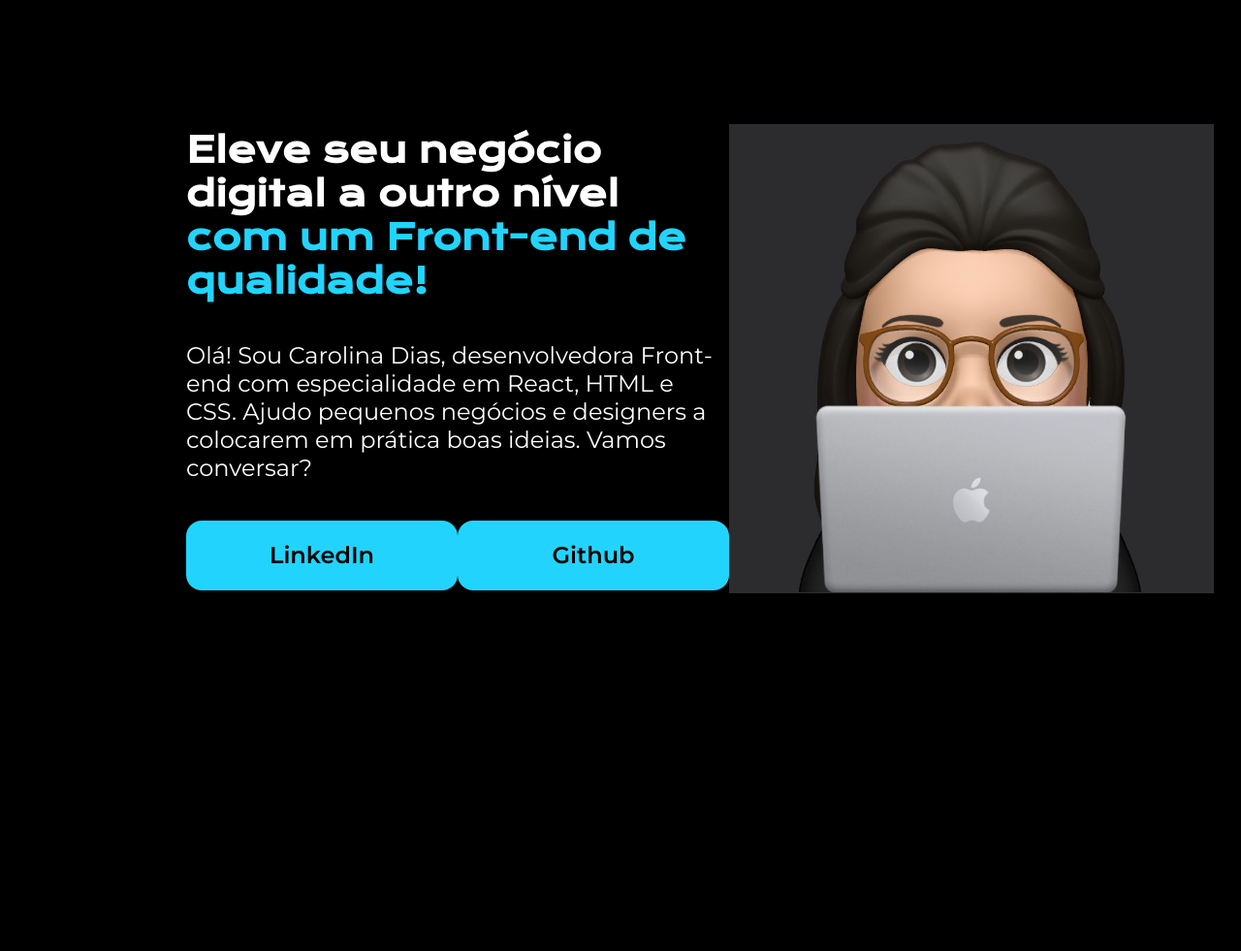
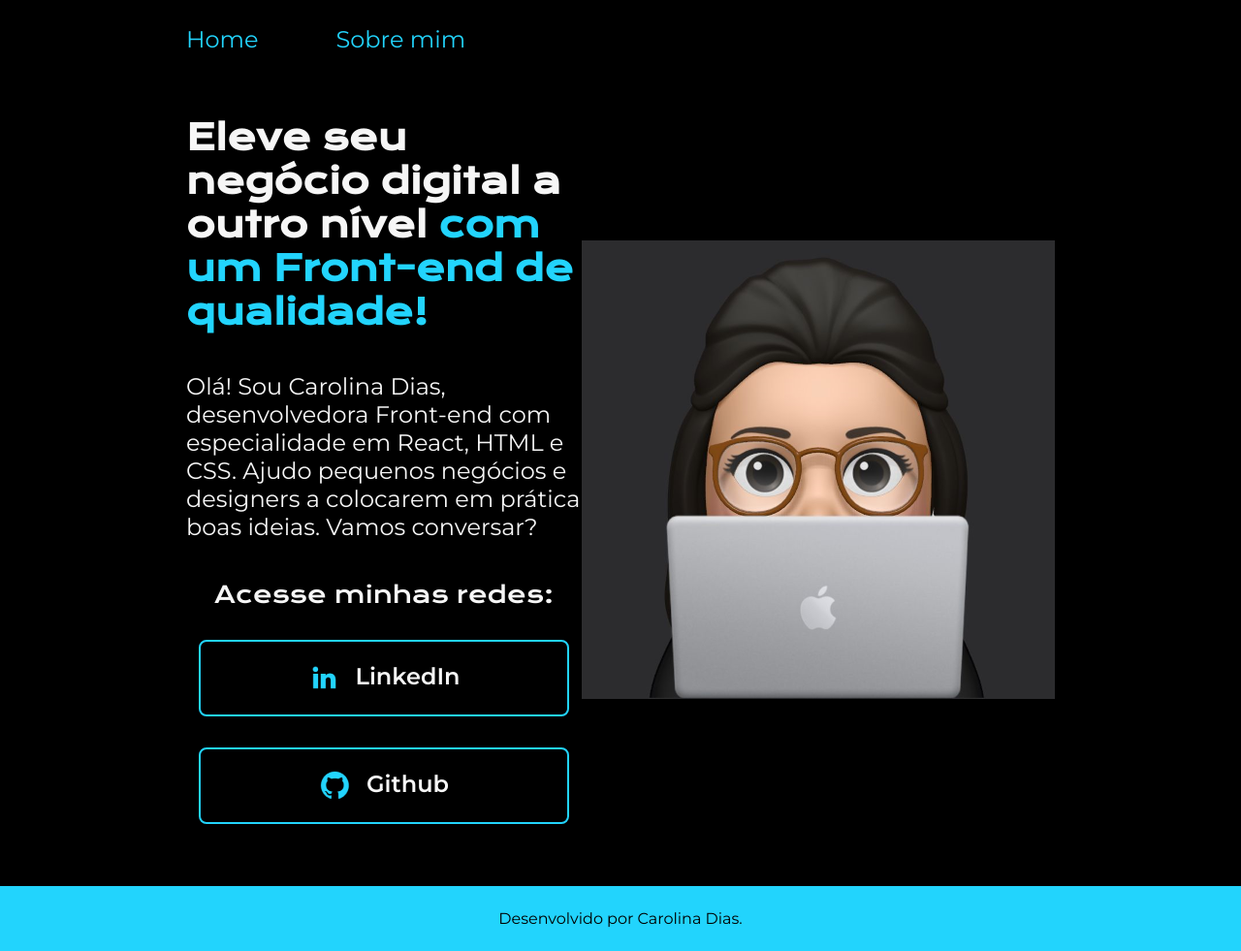
Before and after one commit to carolinadiasdc/folder-web, a plain HTML site: page index.html in a window 1280 px wide. Shown: the whole page at 97% size. Before the commit the page ends 928 px from the top, so only its background shows below. Drawn offline with nearby package versions, Linux system fonts and the light colour scheme.

Commit message:
Adding a new page

```diff
--- a/index.html
+++ b/index.html
@@ -4,10 +4,15 @@
     <meta charset="UTF-8">
     <meta name="viewport" content="width=device-width, initial-scale=1.0">
     <title>Document</title>
-    <link rel="stylesheet" href="style.css">
+    <link rel="stylesheet" href="./styles/style.css">
 </head>
 <body>
-    <header>
+    <header class="cabecalho">
+        <nav class="cabecalho__menu">
+            <a class="cabecalho__menu__link" href="index.html">Home</a>
+            <a class="cabecalho__menu__link" href="about.html">Sobre mim</a>
+        </nav>
+    </header>
         <main class="apresentacao">
             <section class="apresentacao__conteudo">
                 <h1 class="apresentacao__conteudo__titulo">Eleve seu negócio digital a outro nível <strong class="titulo-destaque">com um Front-end de qualidade!</strong></h1>
@@ -17,12 +22,21 @@
                     Vamos conversar?
                 </p>
                 <div class="apresentacao__links">
-                    <a class="apresentacao__links_link" href="https://www.linkedin.com/in/carolinadiasdc/" target="_blank">LinkedIn</a>
-                    <a class="apresentacao__links_link" href="https://github.com/carolinadiasdc" target="_blank">Github</a>
+                    <h2 class="apresentacao__links__subtitulo">Acesse minhas redes:</h2>
+                    <a class="apresentacao__links_link" href="https://www.linkedin.com/in/carolinadiasdc/" target="_blank">
+                        <img src="./assets/linkedin.png" alt="ícone LinkedIn">
+                        LinkedIn
+                    </a>
+                    <a class="apresentacao__links_link" href="https://github.com/carolinadiasdc" target="_blank">
+                        <img src="./assets/github.png" alt="ícone Github">
+                        Github
+                    </a>
                 </div>
             </section>
-            <img src="foto_perfil.jpeg" alt="Foto da Carolina programando">
+            <img src="./assets/foto_perfil - Copia.png" alt="Foto da Carolina programando">
         </main>
-    </header>
+    <footer class="rodape">
+        <p>Desenvolvido por Carolina Dias.</p>
+    </footer>
 </body>
 </html>
--- a/style.css
+++ /dev/null
@@ -1,74 +0,0 @@
-@import url('https://fonts.googleapis.com/css2?family=Krona+One&family=Montserrat:wght@400;600&display=swap');
-
-* {
-
-    margin: 0;
-    padding: 0;
-}
-
-body {
-
-    height: 100vh;
-    box-sizing: content-box;
-    background-color: black;
-    color: white;
-
-}
-
-.titulo-destaque {
-
-    color: #22D4FD;
-}
-
-.apresentacao {
-
-    margin: 10% 15%;
-    display: flex;
-    align-items: center;
-    justify-content: space-between;
-}
-
-.apresentacao__conteudo {
-
-    width: 615px;
-    display: flex;
-    flex-direction: column;
-    gap: 40px;
-}
-
-.apresentacao__conteudo__titulo {
-
-    font-size: 36px ;
-    font-family:'Krona One', sans-serif;
-}
-
-.apresentacao__conteudo__paragrafo {
-
-    font-size: 24px;
-    font-family: 'Montserrat', sans-serif;
-}
-
-.apresentacao__links {
-
-    display: flex;
-    justify-content: space-between;
-}
-
-.apresentacao__links_link {
-
-    background-color: #22D4FD;
-    width: 280px;
-    text-align: center;
-    border-radius: 16px;
-    font-family: 'Montserrat', sans-serif;
-    font-size: 24px;
-    font-weight: 600;
-    padding: 21.5px 0;
-    text-decoration: none;
-    color: #000000;
-
-}
-
-img {
-    width: 500px;
-}
--- /dev/null
+++ b/styles/style.css
@@ -0,0 +1,116 @@
+@import url('https://fonts.googleapis.com/css2?family=Krona+One&family=Montserrat:wght@400;600&display=swap');
+
+:root {
+    --cor-primaria: #000000;
+    --cor-secundaria:#F6F6F6;
+    --cor-terciaria: #22d4FD;
+    --cor-hover: #272727;
+
+    --font-primaria: 'Krona One', sans-serif;
+    --font-secundaria: 'Montserrat', sans-serif;
+}
+
+* {
+    margin: 0;
+    padding: 0;
+}
+
+body {
+    /* height: 100vh; */
+    box-sizing: content-box;
+    background-color: var(--cor-primaria);
+    color: var(--cor-secundaria);
+}
+
+.cabecalho {
+    padding: 2% 0% 0% 15%;
+}
+
+.cabecalho__menu {
+    display: flex;
+    gap: 80px;
+}
+
+
+.cabecalho__menu__link {
+    font-family: var(--font-secundaria);
+    font-size: 24px;
+    font-weight: 600px;
+    color: var(--cor-terciaria);
+    text-decoration:none ;
+}
+
+.apresentacao {
+    padding: 5% 15%;
+    display: flex;
+    align-items: center;
+    justify-content: space-between;
+}
+
+.apresentacao__conteudo {
+    width: 615px;
+    display: flex;
+    flex-direction: column;
+    gap: 40px;
+}
+
+.apresentacao__conteudo__titulo {
+    font-size: 36px ;
+    font-family:var(--font-primaria);
+}
+
+.titulo-destaque {
+    color: var(--cor-terciaria);
+}
+
+
+.apresentacao__conteudo__paragrafo {
+    font-size: 24px;
+    font-family: var(--font-secundaria);
+}
+
+.apresentacao__links {
+    display: flex;
+    flex-direction: column;
+    justify-content: space-between;
+    align-items: center;
+    gap: 32px;
+}
+
+.apresentacao__links__subtitulo {
+    font-family: var(--font-primaria);
+    font-weight: 400;
+    font-size: 24px;
+}
+
+
+.apresentacao__links_link {
+    display: flex;
+    justify-content: center;
+    gap: 16px;
+    width: 378px;
+    border: 2px solid var(--cor-terciaria);
+    text-align: center;
+    border-radius: 8px;
+    font-family: var(--font-secundaria);
+    font-size: 24px;
+    font-weight: 600;
+    padding: 21.5px 0;
+    text-decoration: none;
+    color: var(--cor-secundaria);
+}
+
+.apresentacao__links_link:hover {
+    background-color: var(--cor-hover);
+}
+
+.rodape {
+    color: var(--cor-primaria);
+    background-color: var(--cor-terciaria);
+    padding: 24px;
+    text-align: center;
+    font-family: var(--font-secundaria);
+    font-size: 24 px;
+    font-weight: 400;
+
+}
```
Also changed, not shown: about.html (added, +29 -0 lines), assets/foto_perfil - Copia.png (added), assets/foto_perfil.jpeg (renamed from foto_perfil.jpeg), assets/github.png (added), assets/html.png (renamed from html.png), assets/linkedin.png (added), imagem.png (deleted).
